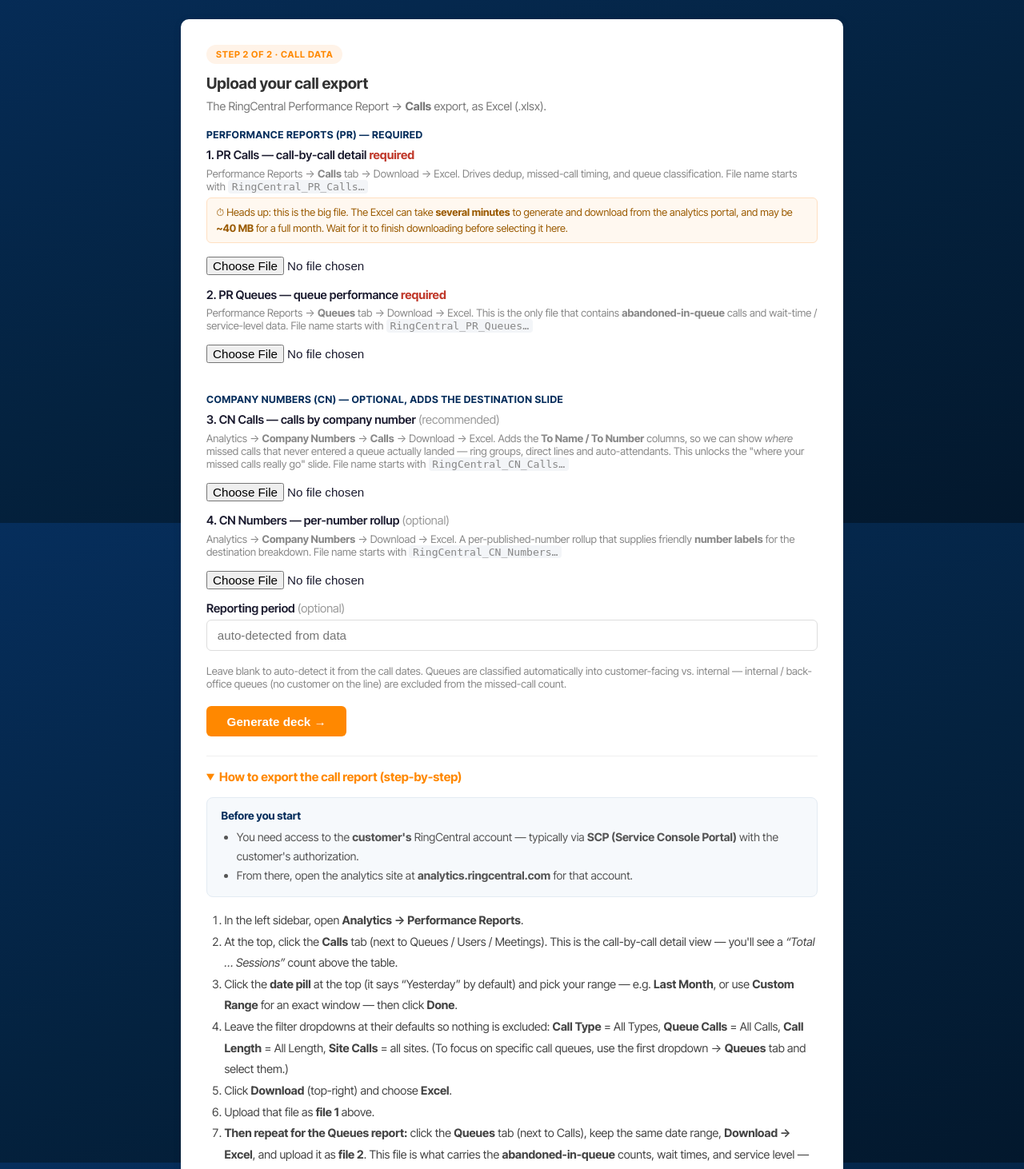
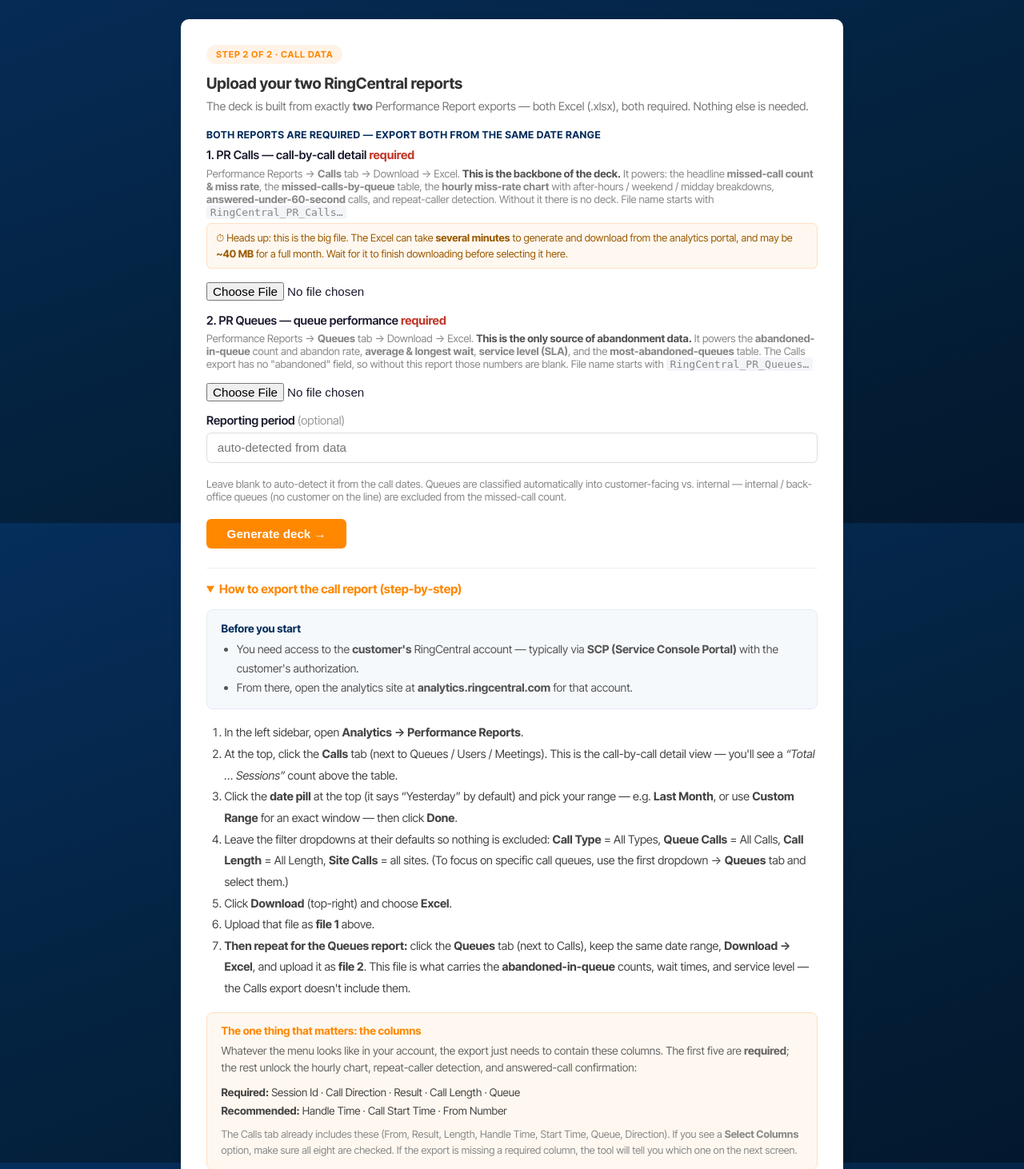
Before and after one commit to nmludwig/rng-performance-analyzer, a Flask app: template templates/upload.html in a window 1280 px wide. Shown: the part 146-1608 px from the top of the page at 80% size. Run offline with Flask 3, Linux system fonts and the light colour scheme; the template is opened without the code that fills it, so the values that code supplies are empty.

Commit message:
Drop the two unused CN uploads; clarify what each report powers
The simplified 6-slide deck only consumes the two PR reports. The CN Calls
and CN Numbers uploads fed only the destinations slide, which was removed, so
they no longer affect the output. Remove both from the upload form and the
server-side handling (parse + attach), and rewrite the upload descriptions to
spell out exactly which deck content each required report drives:
 - PR Calls: headline missed count, missed-by-queue, hourly/after-hours,
   answered-under-60s, repeat callers
 - PR Queues: the only source of abandonment, wait times, SLA, most-abandoned

Co-Authored-By: Claude Opus 4.7 <noreply@anthropic.com>

```diff
--- a/app.py
+++ b/app.py
@@ -182,24 +182,12 @@ def upload(run_id):
         flash("Only Excel files (.xlsx / .xls) are accepted for the Queues report.")
         return redirect(url_for("upload_step", run_id=run_id))
 
-    # Optional 3rd/4th uploads: the CN Calls report (splits non-queue misses by
-    # destination) and the Company Numbers report (per-number rollup + labels).
-    cn_calls_file = request.files.get("cn_calls")
-    company_numbers_file = request.files.get("company_numbers")
-    for label, f in (("CN Calls report", cn_calls_file),
-                     ("Company Numbers report", company_numbers_file)):
-        if f and f.filename and not f.filename.lower().endswith((".xlsx", ".xls")):
-            flash(f"Only Excel files (.xlsx / .xls) are accepted for the {label}.")
-            return redirect(url_for("upload_step", run_id=run_id))
-
     # Non-blocking filename-structure warning: RingCentral exports follow a
     # predictable naming scheme, so a mismatched prefix usually means the wrong
     # report (or tab) was downloaded into that slot. We warn but still proceed.
     _expected = (
         (file, "RingCentral_PR_Calls", "PR Calls"),
         (queues_file, "RingCentral_PR_Queues", "PR Queues"),
-        (cn_calls_file, "RingCentral_CN_Calls", "CN Calls"),
-        (company_numbers_file, "RingCentral_CN_Numbers", "CN Numbers"),
     )
     for f, prefix, label in _expected:
         if f and f.filename and not f.filename.lower().startswith(prefix.lower()):
@@ -212,13 +200,6 @@ def upload(run_id):
     file.save(upload_path)
     queues_path = UPLOAD_FOLDER / f"{run_id}_queues.xlsx"
     queues_file.save(queues_path)
-
-    if cn_calls_file and cn_calls_file.filename:
-        cn_calls_file.save(UPLOAD_FOLDER / f"{run_id}_cncalls.xlsx")
-        session["cn_calls_filename"] = cn_calls_file.filename
-    if company_numbers_file and company_numbers_file.filename:
-        company_numbers_file.save(UPLOAD_FOLDER / f"{run_id}_company.xlsx")
-        session["company_numbers_filename"] = company_numbers_file.filename
 
     session["filename"] = file.filename
     session["queues_filename"] = queues_file.filename
@@ -352,7 +333,6 @@ def api_process_stream(run_id):
             result = build_result(sdf, tiers, queues_report=queues_report)
             if reporting_period:
                 result.reporting_period = reporting_period
-            _attach_call_destinations(result, run_id)
 
             yield ev(stage="deck", msg="Writing the slides with Claude…", pct=78)
             build_deck(
@@ -399,29 +379,6 @@ def _business_summary_from(biz):
     }
 
 
-def _attach_call_destinations(result, run_id):
-    """Parse the optional CN Calls / Company Numbers uploads and attach the
-    non-queue destination breakdown to the result. Silently no-ops if absent."""
-    from pipeline import parse_call_destinations, parse_company_numbers
-
-    company_path = UPLOAD_FOLDER / f"{run_id}_company.xlsx"
-    cncalls_path = UPLOAD_FOLDER / f"{run_id}_cncalls.xlsx"
-    labels = {}
-    if company_path.exists():
-        try:
-            cn = parse_company_numbers(company_path)
-            result.company_numbers = cn
-            labels = cn.labels
-        except Exception:
-            pass
-    if cncalls_path.exists():
-        try:
-            result.call_destinations = parse_call_destinations(cncalls_path, number_labels=labels)
-        except Exception:
-            pass
-    return result
-
-
 def _run_pipeline_and_build(run_id, upload_path, messages):
     from pipeline import (parse_sessions, build_result, distinct_queues,
                           parse_queues_report, queues_report_queue_names)
@@ -455,7 +412,6 @@ def _run_pipeline_and_build(run_id, upload_path, messages):
 
     tiers = classify_queues(queues, business_context=business_context)
     result = build_result(sdf, tiers, queues_report=queues_report)
-    _attach_call_destinations(result, run_id)
 
     override_period = session.get("reporting_period", "").strip()
     if override_period:
--- a/templates/upload.html
+++ b/templates/upload.html
@@ -22,19 +22,24 @@
        padding:0.3rem 0.75rem;border-radius:999px;margin-bottom:0.75rem;">
     {% if business and business.available %}Step 3 of 3{% else %}Step 2 of 2{% endif %} · Call data
   </div>
-  <h2>Upload your call export</h2>
+  <h2>Upload your two RingCentral reports</h2>
   <p style="color:#777;font-size:0.9rem;margin-top:-0.5rem;margin-bottom:1.25rem;">
-    The RingCentral Performance Report → <strong>Calls</strong> export, as Excel (.xlsx).
+    The deck is built from exactly <strong>two</strong> Performance Report exports — both Excel (.xlsx),
+    both required. Nothing else is needed.
   </p>
 
   <form method="POST" action="{{ url_for('upload', run_id=run_id) }}" enctype="multipart/form-data">
     <div style="font-weight:700;font-size:0.78rem;letter-spacing:0.04em;text-transform:uppercase;
-         color:#062E5C;margin:0 0 0.6rem;">Performance Reports (PR) — required</div>
+         color:#062E5C;margin:0 0 0.6rem;">Both reports are required — export both from the same date range</div>
 
     <label for="report">1. PR Calls — call-by-call detail <span style="color:#c0392b;font-weight:700;">required</span></label>
     <p style="font-size:0.82rem;color:#888;margin:0.1rem 0 0.4rem;">
-      Performance Reports → <strong>Calls</strong> tab → Download → Excel. Drives dedup,
-      missed-call timing, and queue classification.
+      Performance Reports → <strong>Calls</strong> tab → Download → Excel.
+      <strong style="color:#555;">This is the backbone of the deck.</strong> It powers:
+      the headline <strong>missed-call count &amp; miss rate</strong>, the
+      <strong>missed-calls-by-queue</strong> table, the <strong>hourly miss-rate chart</strong> with
+      after-hours / weekend / midday breakdowns, <strong>answered-under-60-second</strong> calls, and
+      repeat-caller detection. Without it there is no deck.
       File name starts with <code style="background:#f3f5f8;padding:0.05rem 0.3rem;border-radius:4px;">RingCentral_PR_Calls…</code>
     </p>
     <p style="font-size:0.8rem;color:#9a5a00;background:#fff8f0;border:1px solid #ffe0c2;
@@ -49,38 +54,16 @@
 
     <label for="queues_report">2. PR Queues — queue performance <span style="color:#c0392b;font-weight:700;">required</span></label>
     <p style="font-size:0.82rem;color:#888;margin:0.1rem 0 0.4rem;">
-      Performance Reports → <strong>Queues</strong> tab → Download → Excel. This is the only
-      file that contains <strong>abandoned-in-queue</strong> calls and wait-time / service-level data.
+      Performance Reports → <strong>Queues</strong> tab → Download → Excel.
+      <strong style="color:#555;">This is the only source of abandonment data.</strong> It powers the
+      <strong>abandoned-in-queue</strong> count and abandon rate, <strong>average &amp; longest wait</strong>,
+      <strong>service level (SLA)</strong>, and the <strong>most-abandoned-queues</strong> table. The Calls
+      export has no "abandoned" field, so without this report those numbers are blank.
       File name starts with <code style="background:#f3f5f8;padding:0.05rem 0.3rem;border-radius:4px;">RingCentral_PR_Queues…</code>
     </p>
     <input type="file" id="queues_report" name="queues_report" accept=".xlsx,.xls" data-expect="RingCentral_PR_Queues" data-expect-label="RingCentral_PR_Queues…"
            style="width:100%;padding:0.6rem 0;margin-bottom:0.35rem;font-size:0.95rem;" required>
     <p class="filewarn" data-for="queues_report"></p>
-
-    <div style="font-weight:700;font-size:0.78rem;letter-spacing:0.04em;text-transform:uppercase;
-         color:#062E5C;margin:1.4rem 0 0.6rem;">Company Numbers (CN) — optional, adds the destination slide</div>
-
-    <label for="cn_calls">3. CN Calls — calls by company number <span style="font-weight:400;color:#999;">(recommended)</span></label>
-    <p style="font-size:0.82rem;color:#888;margin:0.1rem 0 0.4rem;">
-      Analytics → <strong>Company Numbers</strong> → <strong>Calls</strong> → Download → Excel. Adds the
-      <strong>To&nbsp;Name / To&nbsp;Number</strong> columns, so we can show <em>where</em> missed calls
-      that never entered a queue actually landed — ring groups, direct lines and auto-attendants.
-      This unlocks the "where your missed calls really go" slide.
-      File name starts with <code style="background:#f3f5f8;padding:0.05rem 0.3rem;border-radius:4px;">RingCentral_CN_Calls…</code>
-    </p>
-    <input type="file" id="cn_calls" name="cn_calls" accept=".xlsx,.xls" data-expect="RingCentral_CN_Calls" data-expect-label="RingCentral_CN_Calls…"
-           style="width:100%;padding:0.6rem 0;margin-bottom:0.35rem;font-size:0.95rem;">
-    <p class="filewarn" data-for="cn_calls"></p>
-
-    <label for="company_numbers">4. CN Numbers — per-number rollup <span style="font-weight:400;color:#999;">(optional)</span></label>
-    <p style="font-size:0.82rem;color:#888;margin:0.1rem 0 0.4rem;">
-      Analytics → <strong>Company Numbers</strong> → Download → Excel. A per-published-number rollup that
-      supplies friendly <strong>number labels</strong> for the destination breakdown.
-      File name starts with <code style="background:#f3f5f8;padding:0.05rem 0.3rem;border-radius:4px;">RingCentral_CN_Numbers…</code>
-    </p>
-    <input type="file" id="company_numbers" name="company_numbers" accept=".xlsx,.xls" data-expect="RingCentral_CN_Numbers" data-expect-label="RingCentral_CN_Numbers…"
-           style="width:100%;padding:0.6rem 0;margin-bottom:0.35rem;font-size:0.95rem;">
-    <p class="filewarn" data-for="company_numbers"></p>
 
     <label for="reporting_period">Reporting period <span style="font-weight:400;color:#999;">(optional)</span></label>
     <input type="text" id="reporting_period" name="reporting_period" placeholder="auto-detected from data">
```
